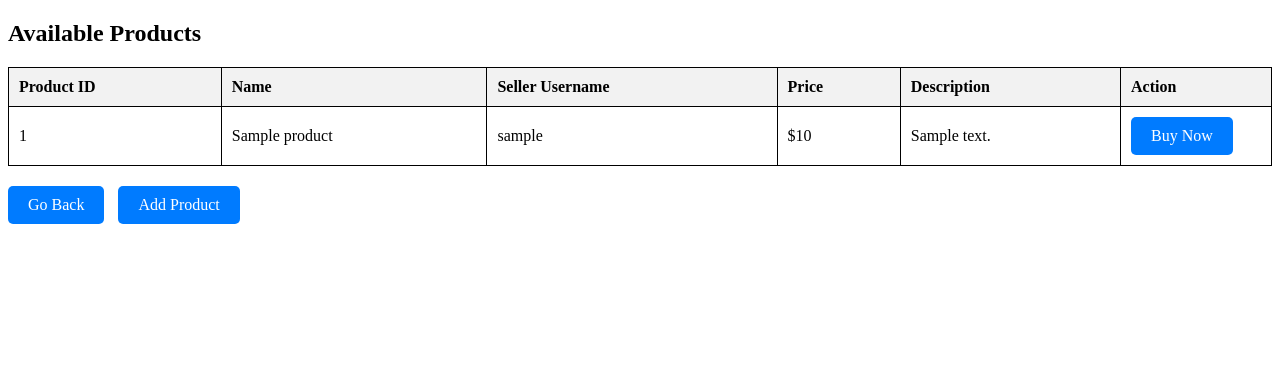
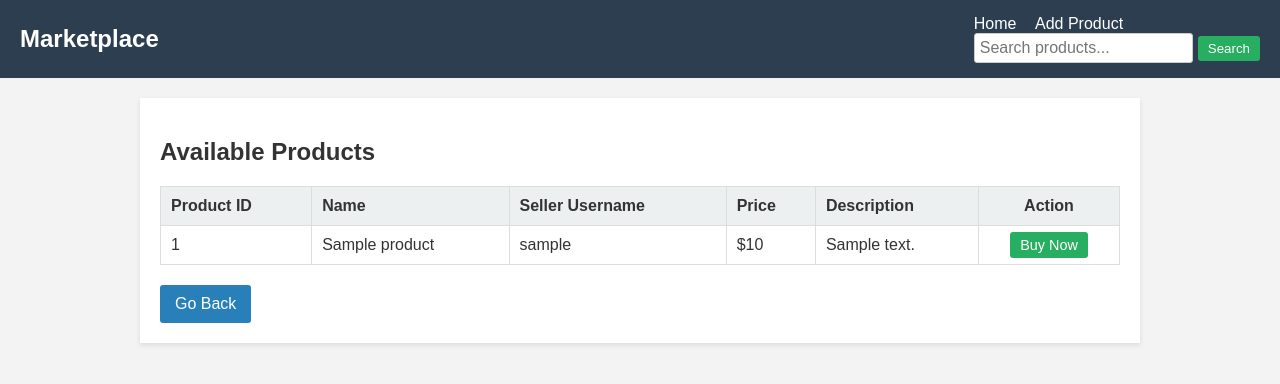
Before and after one commit to Pranav0305/Social-Media-Marketplace, a Flask app: page /view_products in a window 1280 px wide. Shown: the top 384 px of the page. Run offline with Flask 2, Linux system fonts and the light colour scheme; a database or web service that is not in the repository returns one stand-in record (values such as "Sample title").

Commit message:
Added Search
Added search to the P2P market place.
Also changed the ui a bit(for only this page)

```diff
--- a/routes/p2p_marketplace.py
+++ b/routes/p2p_marketplace.py
@@ -44,15 +44,47 @@ def add_product():
     mongo.db.Products.insert_one(product)
     return jsonify({"message": "Product added successfully!", "product_id": product_id})
 
+# @p2p_marketplace_bp.route("/view_products")
+# def view_products():
+#     products = list(mongo.db.Products.find({}))  # Fetch all products from MongoDB
+
+#     # Convert ObjectId to string for JSON serialization
+#     for product in products:
+#         product["_id"] = str(product["_id"])
+
+#     return render_template("view_products.html", products=products)
+
 @p2p_marketplace_bp.route("/view_products")
 def view_products():
-    products = list(mongo.db.Products.find({}))  # Fetch all products from MongoDB
+    # If 'user_id' not in session, optionally enforce login
+    # if 'user_id' not in session:
+    #     flash('Please log in first.')
+    #     return redirect(url_for('auth.login'))
 
-    # Convert ObjectId to string for JSON serialization
+    search_query = request.args.get('search', '').strip()
+
+    if search_query:
+        # Use case-insensitive regex to search product_name OR product_description
+        query = {
+            "$or": [
+                {"product_name": {"$regex": search_query, "$options": "i"}},
+                {"product_description": {"$regex": search_query, "$options": "i"}}
+            ]
+        }
+        products_cursor = mongo.db.Products.find(query)
+    else:
+        # No search term -> retrieve all products
+        products_cursor = mongo.db.Products.find({})
+
+    products = list(products_cursor)
+
+    # Convert ObjectIds to strings for each product
     for product in products:
-        product["_id"] = str(product["_id"])
+        if isinstance(product["_id"], ObjectId):
+            product["_id"] = str(product["_id"])
 
-    return render_template("view_products.html", products=products)
+    return render_template("view_products.html", products=products, search_query=search_query)
+
 
 @p2p_marketplace_bp.route("/buy/<product_id>")
 def buy_product(product_id):
--- a/templates/view_products.html
+++ b/templates/view_products.html
@@ -2,46 +2,124 @@
 <html lang="en">
 <head>
   <meta charset="UTF-8">
-  <meta name="viewport" content="width=device-width, initial-scale=1.0">
+  <meta name="viewport" content="width=device-width, initial-scale=1">
   <title>View Products</title>
   <style>
+    body {
+      font-family: Arial, sans-serif;
+      background-color: #f3f3f3;
+      margin: 0;
+      padding: 0;
+      color: #333;
+    }
+    header {
+      background-color: #2c3e50;
+      color: #fff;
+      padding: 15px 20px;
+      display: flex;
+      align-items: center;
+      justify-content: space-between;
+    }
+    header h1 {
+      margin: 0;
+      font-size: 1.5em;
+    }
+    nav a {
+      color: #fff;
+      text-decoration: none;
+      margin-right: 15px;
+    }
+    .search-form {
+      display: flex;
+      align-items: center;
+    }
+    .search-form input[type="text"] {
+      padding: 5px;
+      font-size: 1em;
+      border: 1px solid #ccc;
+      border-radius: 3px;
+      margin-right: 5px;
+    }
+    .search-form input[type="submit"] {
+      padding: 5px 10px;
+      background-color: #27ae60;
+      border: none;
+      color: #fff;
+      border-radius: 3px;
+      cursor: pointer;
+    }
+    .container {
+      max-width: 960px;
+      margin: 20px auto;
+      background-color: #fff;
+      padding: 20px;
+      box-shadow: 0 2px 5px rgba(0,0,0,0.1);
+    }
     table {
       width: 100%;
       border-collapse: collapse;
       margin-top: 20px;
     }
-    th, td {
-      border: 1px solid black;
+    table th, table td {
+      border: 1px solid #ddd;
       padding: 10px;
       text-align: left;
     }
-    th {
-      background-color: #f2f2f2;
+    table th {
+      background-color: #ecf0f1;
     }
-    th.action-col, td.action-col {
-      width: 130px;
+    .action-col {
+      width: 120px;
+      text-align: center;
+    }
+    .buy-button {
+      background-color: #27ae60;
+      color: #fff;
+      padding: 5px 10px;
+      text-decoration: none;
+      border-radius: 3px;
+      font-size: 0.9em;
+    }
+    .buy-button:hover {
+      background-color: #1e8449;
     }
     .buttons {
       margin-top: 20px;
     }
-    .buttons a, .buy-button {
+    .buttons a {
       text-decoration: none;
-      padding: 10px 20px;
-      background-color: #007bff;
-      color: white;
-      border-radius: 5px;
+      padding: 10px 15px;
+      background-color: #2980b9;
+      color: #fff;
+      border-radius: 3px;
       margin-right: 10px;
       display: inline-block;
-      white-space: nowrap;
     }
-    .buttons a:hover, .buy-button:hover {
-      background-color: #0056b3;
+    .buttons a:hover {
+      background-color: #1c5980;
     }
   </style>
 </head>
 <body>
+  <header>
+    <h1>Marketplace</h1>
+    <div>
+      <nav>
+        <a href="/">Home</a>
+        <a href="/add_product">Add Product</a>
+      </nav>
+      <form class="search-form" method="GET" action="{{ url_for('marketplace.view_products') }}">
+        <input type="text" name="search" placeholder="Search products..."
+               value="{{ search_query if search_query else '' }}">
+        <input type="submit" value="Search">
+      </form>
+    </div>
+  </header>
+
+  <div class="container">
     <h2>Available Products</h2>
     <table>
+      <thead>
         <tr>
           <th>Product ID</th>
           <th>Name</th>
@@ -50,6 +128,8 @@
           <th>Description</th>
           <th class="action-col">Action</th>
         </tr>
+      </thead>
+      <tbody>
         {% for product in products %}
         <tr>
           <td>{{ product._id }}</td>
@@ -62,10 +142,11 @@
           </td>
         </tr>
         {% endfor %}
+      </tbody>
     </table>
     <div class="buttons">
       <a href="/">Go Back</a>
-    <a href="/add_product">Add Product</a>
+    </div>
   </div>
 </body>
 </html>
```
Also changed, not shown: 1 other file. Lines whose indentation alone changed are shown as unchanged.
